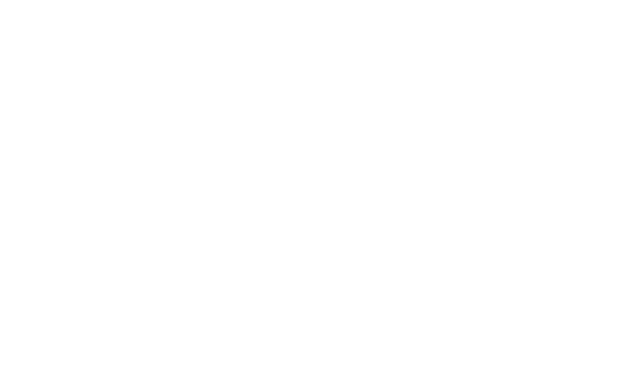
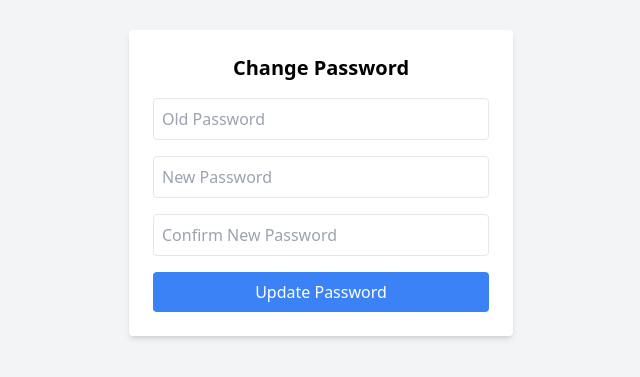
Before and after one commit to jayakrishnan321/Project-Shopping-cart, a React (Create React App) app in the folder frontend/: page /admin/change-password in a window 1280 px wide. Before the commit this address had no page. Shown: the part 217-594 px from the top of the page, without its empty margins (319-959 px from the left). Built offline with nearby package versions, Linux system fonts and the light colour scheme; sample sign-in values are in the browser's storage.

Commit message:
added funtions of change password and logout

```diff
--- a/frontend/src/App.js
+++ b/frontend/src/App.js
@@ -4,6 +4,7 @@ import OTPVerify from './pages/OTPVerify';
 import AdminLogin from './pages/AdminLogin';
 import Admindashboard from './pages/Admindashboard';
 import AddProduct from './pages/AddProduct';
+import AdminChangePassword from './pages/AdminChangePassword';
 
 function App() {
   return (
@@ -14,6 +15,7 @@ function App() {
         <Route path='/admin/login' element={<AdminLogin />} />
         <Route path="/admin/dashboard" element={<Admindashboard />} />
         <Route path="/admin/add-product" element={<AddProduct/>} />
+        <Route path='/admin/change-password' element={<AdminChangePassword/>}/>
 
       </Routes>
     </Router>
--- /dev/null
+++ b/frontend/src/pages/AdminChangePassword.js
@@ -0,0 +1,97 @@
+import React from 'react'
+import { useState, useEffect } from 'react';
+import { useDispatch, useSelector } from "react-redux";
+import { ChangePassword } from '../redux/slices/authSlice';
+import { useNavigate } from 'react-router-dom';
+function AdminChangePassword() {
+    const navigate = useNavigate()
+    const dispatch = useDispatch()
+    const [oldPassword, setOldPassword] = useState("");
+    const [newPassword, setNewPassword] = useState("");
+    const [confirmPassword, setConfirmPassword] = useState("");
+    const { adminInfo } = useSelector((state) => state.auth);
+    useEffect(() => {
+        if (!adminInfo || !adminInfo.token) {
+            navigate("/admin/login");
+        }
+    }, [adminInfo, navigate]);
+
+    const handleSubmit = async () => {
+        if (newPassword !== confirmPassword) {
+            alert('New password and confirm password do not match');
+            return;
+        }
+
+        if (!adminInfo?.email) {
+            alert("Admin email not found.");
+            return;
+        }
+
+        try {
+            await dispatch(ChangePassword({
+                email: adminInfo.email,
+                oldPassword,
+                newPassword,
+            })).unwrap();
+
+            alert("Password changed successfully!");
+            navigate('/admin/dashboard')
+            setOldPassword("");
+            setNewPassword("");
+            setConfirmPassword("");
+        } catch (err) {
+            alert(err || "Password change failed");
+        }
+    };
+
+
+    return (
+        <div className="min-h-screen bg-gray-100 flex items-center justify-center">
+            <form
+                onSubmit={(e) => {
+                    e.preventDefault(); // prevent page reload
+                    handleSubmit();
+                }}
+                className="bg-white p-6 rounded shadow-md w-full max-w-sm"
+            >
+                <h2 className="text-xl font-bold mb-4 text-center">Change Password</h2>
+
+                <input
+                    type="password"
+                    placeholder="Old Password"
+                    value={oldPassword}
+                    onChange={(e) => setOldPassword(e.target.value)}
+                    className="w-full p-2 mb-4 border rounded"
+                    required
+                />
+
+                <input
+                    type="password"
+                    placeholder="New Password"
+                    value={newPassword}
+                    onChange={(e) => setNewPassword(e.target.value)}
+                    className="w-full p-2 mb-4 border rounded"
+                    required
+                />
+
+                <input
+                    type="password"
+                    placeholder="Confirm New Password"
+                    value={confirmPassword}
+                    onChange={(e) => setConfirmPassword(e.target.value)}
+                    className="w-full p-2 mb-4 border rounded"
+                    required
+                />
+
+                <button
+                    type="submit"
+                    className="w-full bg-blue-500 text-white py-2 rounded hover:bg-blue-600"
+                >
+                    Update Password
+                </button>
+            </form>
+        </div>
+    )
+}
+
+export default AdminChangePassword
--- a/frontend/src/pages/Admindashboard.js
+++ b/frontend/src/pages/Admindashboard.js
@@ -1,7 +1,9 @@
 import { useDispatch, useSelector } from "react-redux";
 import { useEffect } from "react";
 import { getProducts } from "../redux/slices/productSlice";
+import { logoutAdmin } from "../redux/slices/authSlice";
 import { useNavigate } from "react-router-dom";
+import { useState } from "react";
 
 const Admindashboard = () => {
   const dispatch = useDispatch();
@@ -9,38 +11,78 @@ const Admindashboard = () => {
 
   const { items, loading } = useSelector((state) => state.product);
   const { adminInfo } = useSelector((state) => state.auth);
+
   useEffect(() => {
+    if (!adminInfo || !adminInfo.token) {
+      navigate('/admin/login');
+    } else {
+      try {
         dispatch(getProducts());
-  }, [dispatch]);
+      } catch (err) {
+        console.error("Error fetching products:", err);
+        navigate('/admin/login');
+      }
+    }
+  }, [adminInfo, dispatch, navigate]);
+  const [dropdownOpen, setDropdownOpen] = useState(false);
 
+  const handleLogout = () => {
+    dispatch(logoutAdmin());
+    navigate("/admin/login");
+  };
   return (
-    <div className="p-4">
-      {/* Top Bar */}
-      <div className="flex justify-between items-center mb-6">
-        {/* Profile Button */}
+   <div className="p-4 relative">
+  {/* Top Row */}
+  <div className="flex justify-between items-center mb-6 relative">
+
+    {/* Centered Heading */}
+    <h1 className="text-2xl font-semibold absolute left-1/2 transform -translate-x-1/2">
+      All Products
+    </h1>
+
+    {/* Admin Name & Dropdown */}
     {adminInfo && (
-          <div className="flex items-center space-x-4">
-            <button className="bg-blue-600 text-white px-4 py-2 rounded">
+      <div className="relative ml-auto">
+        <button
+          onClick={() => setDropdownOpen((prev) => !prev)}
+          className="bg-blue-600 text-white px-4 py-2 rounded"
+        >
           {adminInfo.name}
+        </button>
+
+        {dropdownOpen && (
+          <div className="absolute right-0 mt-2 w-48 bg-white border rounded shadow z-10">
+            <button
+              onClick={() => {
+                setDropdownOpen(false);
+                navigate("/admin/change-password");
+              }}
+              className="block w-full text-left px-4 py-2 hover:bg-gray-100"
+            >
+              Change Password
+            </button>
+            <button
+              onClick={handleLogout}
+              className="block w-full text-left px-4 py-2 text-red-600 hover:bg-gray-100"
+            >
+              Logout
             </button>
           </div>
         )}
-       {adminInfo&&
-        (adminInfo.name)&&
+
+        <div className="mt-3">
           <button
             onClick={() => navigate("/admin/add-product")}
             className="bg-green-600 text-white px-4 py-2 rounded hover:bg-green-700"
           >
             Add Product
           </button>
-
-
-       }
-
+        </div>
+      </div>
+    )}
   </div>
 
-      <h1 className="text-2xl font-semibold mb-4">All Products</h1>
-
+  {/* Products Grid */}
   {loading ? (
     <p>Loading...</p>
   ) : (
@@ -48,7 +90,7 @@ const Admindashboard = () => {
       {items.map((prod) => (
         <div
           key={prod._id}
-              className="border-[3px] border-black p-4 shadow "
+          className="border-[3px] border-black p-4 shadow"
         >
           <img
             src={`http://localhost:5000${prod.image}`}
@@ -63,8 +105,8 @@ const Admindashboard = () => {
       ))}
     </div>
   )}
+</div>
 
-    </div>
   );
 };
 
--- a/frontend/src/redux/slices/authSlice.js
+++ b/frontend/src/redux/slices/authSlice.js
@@ -1,5 +1,20 @@
-import { createSlice } from "@reduxjs/toolkit";
+import { createSlice,createAsyncThunk } from "@reduxjs/toolkit";
+import API from "../../api";
+export const ChangePassword = createAsyncThunk(
+  "admin/change",
+  async ({ email, oldPassword, newPassword }, thunkAPI) => {
+    try {
+      const res = await API.post(`/admin/changepassword/${email}`, {
+        oldPassword,
+        newPassword,
+      });
 
+      return res.data;
+    } catch (error) {
+      return thunkAPI.rejectWithValue(error.response.data.message);
+    }
+  }
+);
 const initialState = {
   adminInfo: JSON.parse(sessionStorage.getItem("adminInfo")) || null,
 };
```
Also changed, not shown: 2 other files (tests, documents, lock files or other folders). Lines whose indentation alone changed are shown as unchanged.
